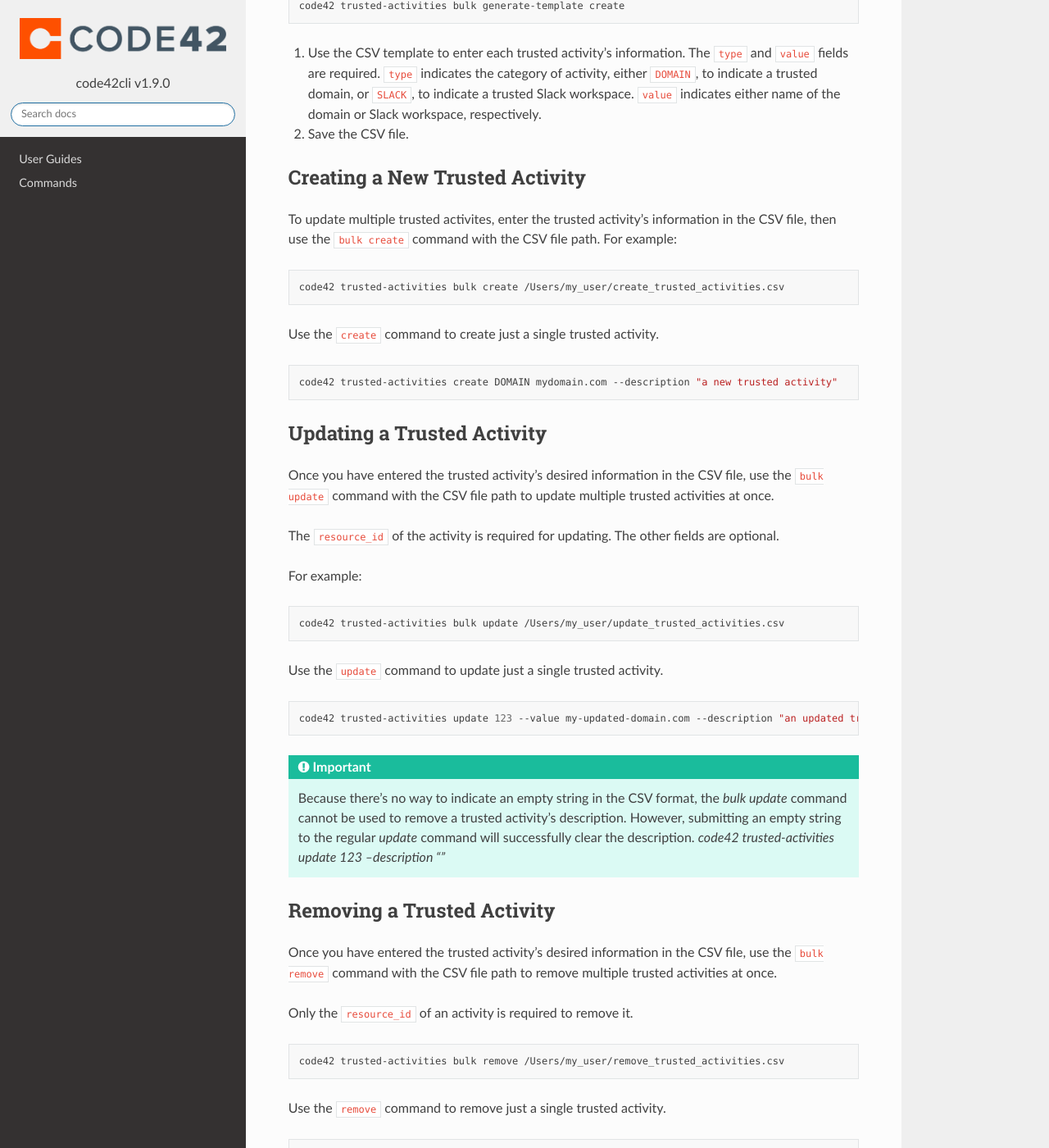
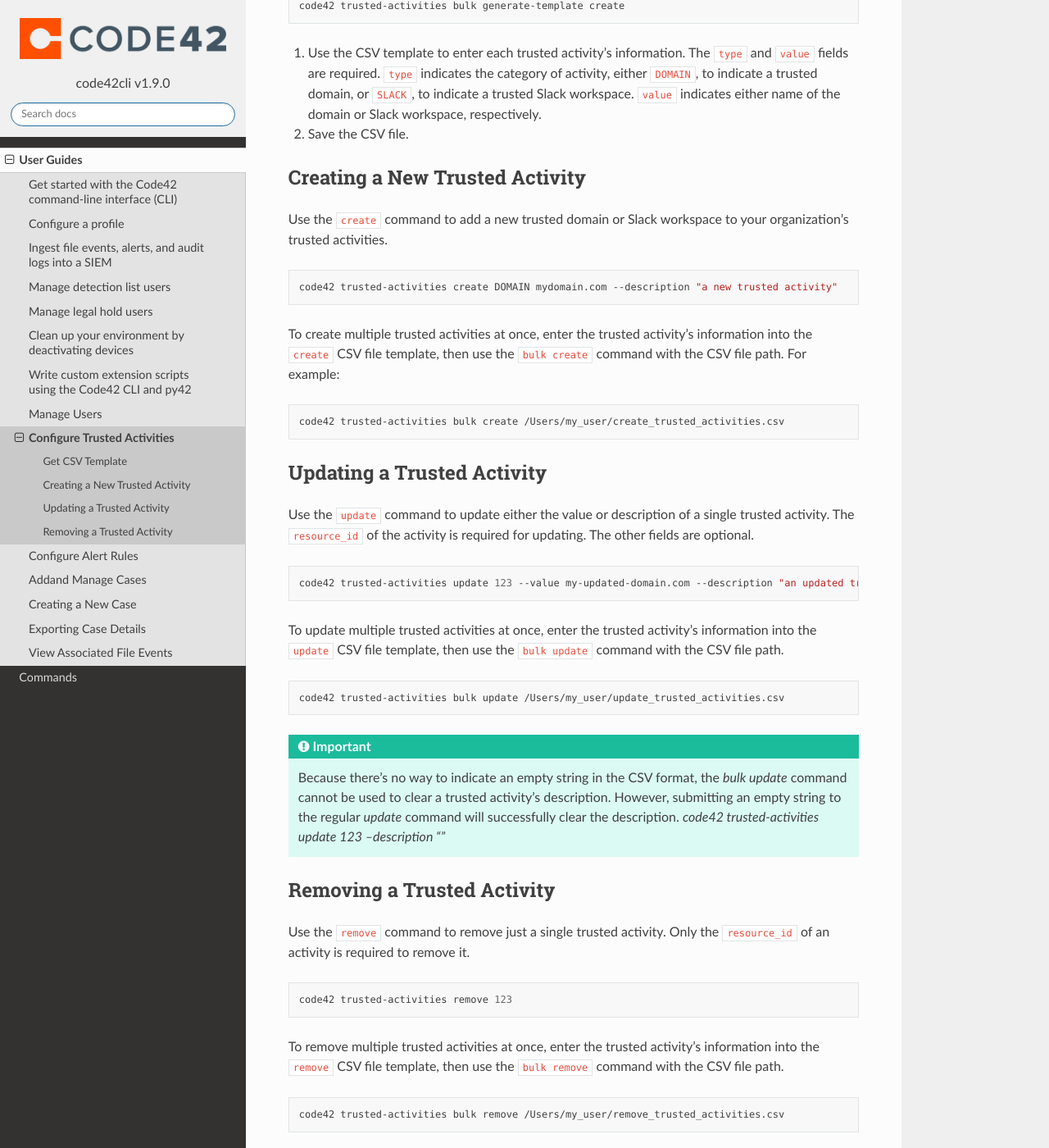
Before and after one commit to code42/code42cli, a Sphinx documentation site: the page built from docs/userguides/trustedactivities.md, in a window 1280 px wide and 1400 px high, scrolled down 627 px. Shown: the whole window at 82% size. Built offline with Sphinx 7.4.7 and the Read the Docs theme 2.0.0, drawn with Linux system fonts in a browser that asks for light colours; the version number is read from the project's files by our own code; some of the changed text lies outside the part shown.

Commit message:
adding user guides

````diff
--- a/docs/guides.md
+++ b/docs/guides.md
@@ -2,8 +2,12 @@
 
 * [Get started with the Code42 command-line interface (CLI)](userguides/gettingstarted.md)
 * [Configure a profile](userguides/profile.md)
-* [Ingest file events or alerts into a SIEM](userguides/siemexample.md)
+* [Ingest file events, alerts, and audit logs into a SIEM](userguides/siemexample.md)
 * [Manage detection list users](userguides/detectionlists.md)
 * [Manage legal hold users](userguides/legalhold.md)
 * [Clean up your environment by deactivating devices](userguides/deactivatedevices.md)
 * [Write custom extension scripts using the Code42 CLI and py42](userguides/extensions.md)
+* [Manage Users](userguides/users.md)
+* [Configure Trusted Activities](userguides/trustedactivities.md)
+* [Configure Alert Rules](userguides/alertrules.md)
+* [Add and Manage Cases](userguides/cases.md)
--- a/docs/userguides/alertrules.md
+++ b/docs/userguides/alertrules.md
@@ -1,4 +1,4 @@
-# Alert Rules
+# Configure Alert Rules
 
 ## Add and Remove Users
 
--- /dev/null
+++ b/docs/userguides/cases.md
@@ -0,0 +1,7 @@
+# Addand Manage Cases
+
+# Creating a New Case
+
+# Exporting Case Details
+
+# View Associated File Events
--- a/docs/userguides/trustedactivities.md
+++ b/docs/userguides/trustedactivities.md
@@ -1,4 +1,4 @@
-# Manage Trusted Activities
+# Configure Trusted Activities
 
 ## Get CSV Template
 
@@ -29,38 +29,34 @@
 
 ## Creating a New Trusted Activity
 
-To update multiple trusted activites, enter the trusted activity's information in the CSV file, then use the `bulk create` command with the CSV file path. For example:
+Use the `create` command to add a new trusted domain or Slack workspace to your organization's trusted activities.
+```bash
+code42 trusted-activities create DOMAIN mydomain.com --description "a new trusted activity"
+```
+
+To create multiple trusted activities at once, enter the trusted activity's information into the `create` CSV file template, then use the `bulk create` command with the CSV file path. For example:
 
 ```bash
 code42 trusted-activities bulk create /Users/my_user/create_trusted_activities.csv
 ```
 
-Use the `create` command to create just a single trusted activity.
+## Updating a Trusted Activity
+
+Use the `update` command to update either the value or description of a single trusted activity. The `resource_id` of the activity is required for updating.  The other fields are optional.
+
 ```bash
-code42 trusted-activities create DOMAIN mydomain.com --description "a new trusted activity"
+code42 trusted-activities update 123 --value my-updated-domain.com --description "an updated trusted activity"
 ```
 
-## Updating a Trusted Activity
-
-Once you have entered the trusted activity's desired information in the CSV file, use the `bulk update` command with the CSV file path to
-update multiple trusted activities at once.
-
-The `resource_id` of the activity is required for updating.  The other fields are optional.
-
-For example:
+To update multiple trusted activities at once, enter the trusted activity's information into the `update` CSV file template, then use the `bulk update` command with the CSV file path.
 
 ```bash
 code42 trusted-activities bulk update /Users/my_user/update_trusted_activities.csv
 ```
 
-Use the `update` command to update just a single trusted activity.
-```bash
-code42 trusted-activities update 123 --value my-updated-domain.com --description "an updated trusted activity"
-```
-
 ```eval_rst
 .. important::
-    Because there's no way to indicate an empty string in the CSV format, the `bulk update` command cannot be used to remove a trusted activity's description.
+    Because there's no way to indicate an empty string in the CSV format, the `bulk update` command cannot be used to clear a trusted activity's description.
     However, submitting an empty string to the regular `update` command will successfully clear the description.
     `code42 trusted-activities update 123 --description ""`
 ```
@@ -68,19 +64,19 @@
 
 ## Removing a Trusted Activity
 
-Once you have entered the trusted activity's desired information in the CSV file, use the `bulk remove` command with the CSV file path to
-remove multiple trusted activities at once.
+Use the `remove` command to remove just a single trusted activity.  Only the `resource_id` of an activity is required to remove it.
 
-Only the `resource_id` of an activity is required to remove it.
+```bash
+code42 trusted-activities remove 123
+```
+
+To remove multiple trusted activities at once, enter the trusted activity's information into the `remove` CSV file template, then use the `bulk remove` command with the CSV file path.
+
 
 ```bash
 code42 trusted-activities bulk remove /Users/my_user/remove_trusted_activities.csv
 ```
 
-Use the `remove` command to remove just a single trusted activity.
 
-```bash
-code42 trusted-activities remove 123
-```
 
-Learn more about the [Trusted Activities](../commands/highriskemployee.md) commands.
+Learn more about the [Trusted Activities](../commands/trustedactivities.md) commands.
--- a/docs/userguides/users.md
+++ b/docs/userguides/users.md
@@ -1,4 +1,4 @@
-# Users
+# Manage Users
 
 ## Manage User Roles
 
````
Also changed, not shown: docs/userguides/case.md (deleted, +0 -7 lines), docs/userguides/siemexample.md (+65 -34 lines).
